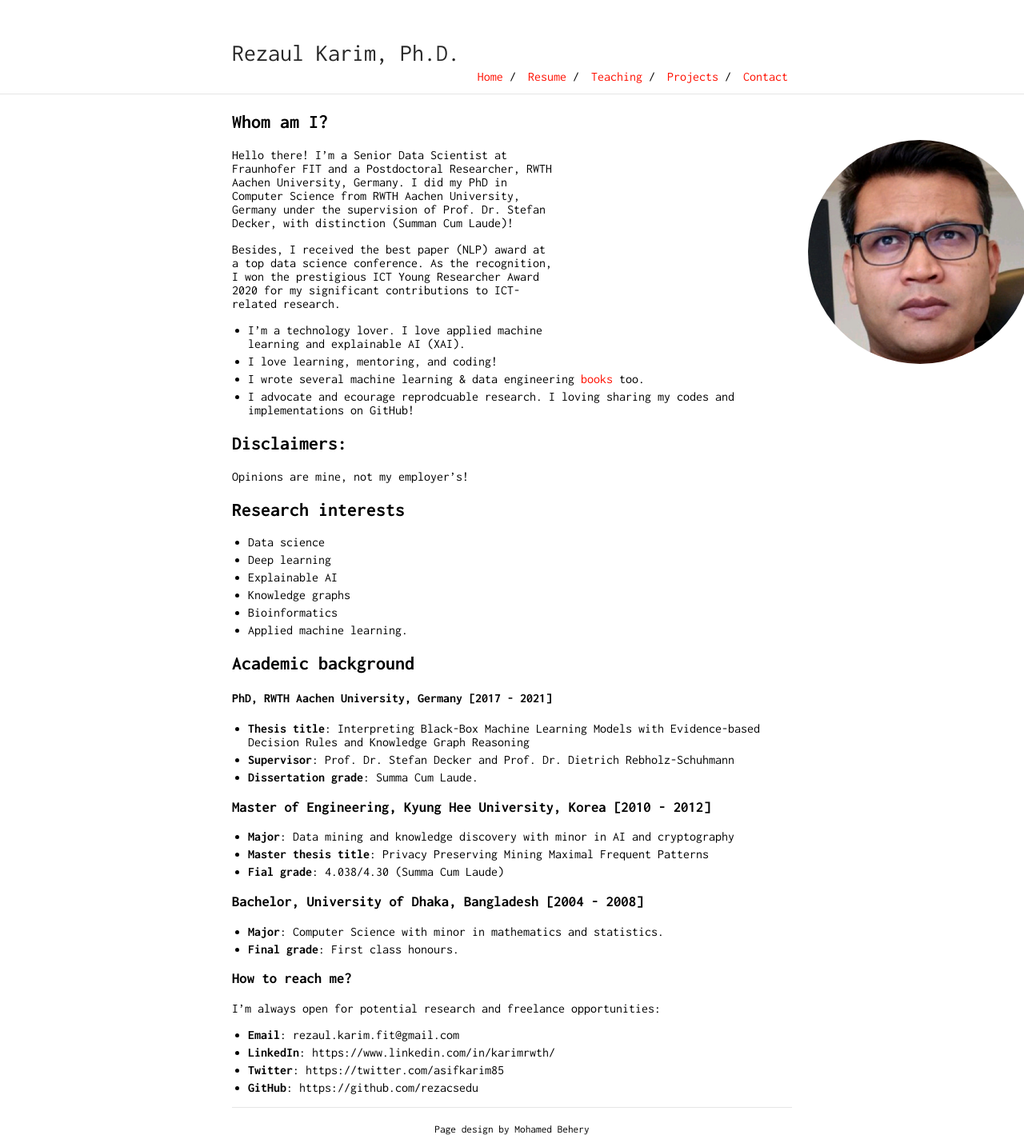
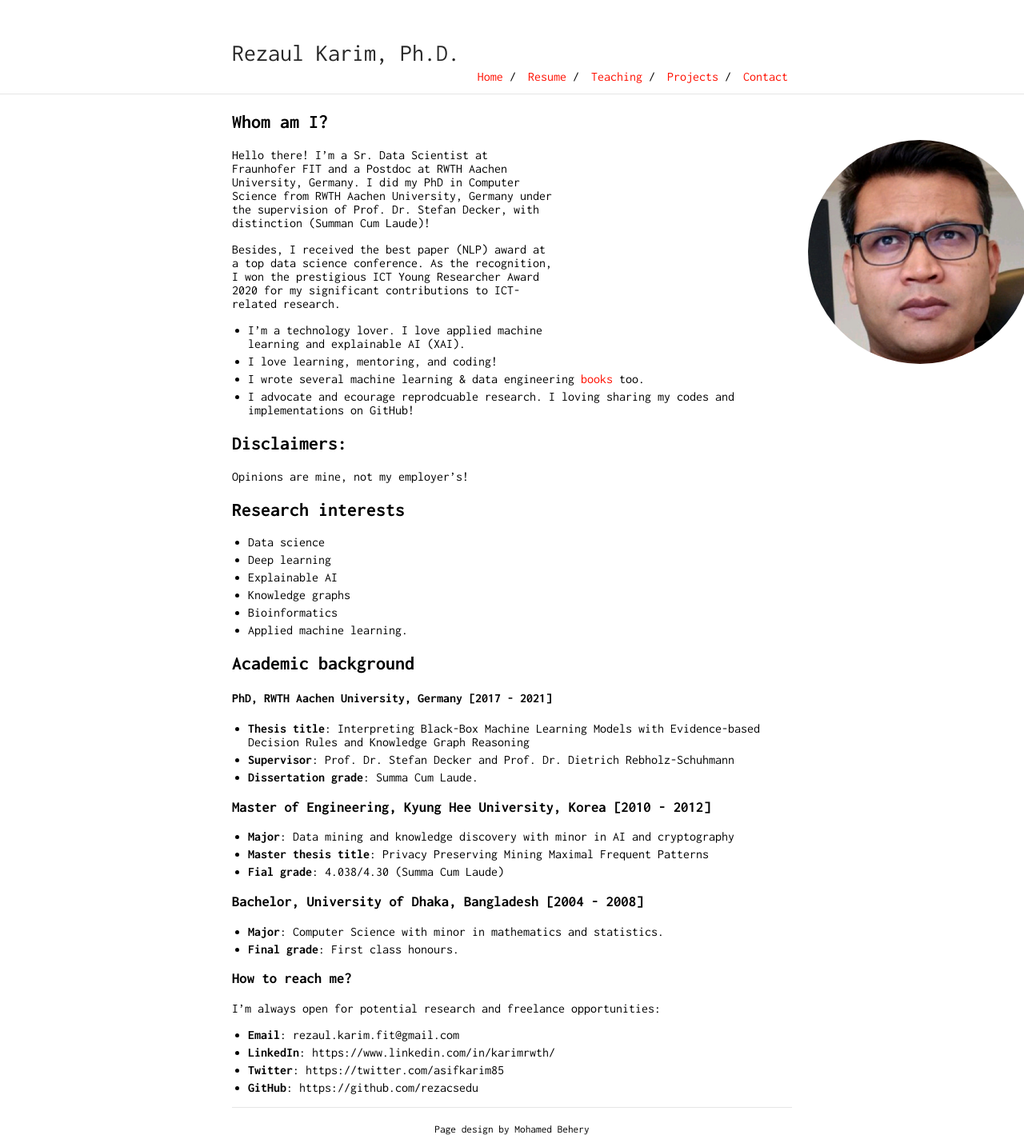
Before and after one commit to rezacsedu/rezacsedu.github.io, a Jekyll site: the page built from index.md, in a window 1280 px wide. Shown: the whole page at 80% size. Built offline with Jekyll 4.4.1, drawn with Linux system fonts in a browser that asks for light colours; our own code applies the rules of GitHub Pages for plain Markdown files.

Commit message:
Update index.md

```diff
--- a/index.md
+++ b/index.md
@@ -2,7 +2,7 @@
 
 <img class="profile-picture" src="img/1664312512000.jpg" width="200">
 
-Hello there! I'm a Senior Data Scientist at Fraunhofer FIT and a Postdoctoral Researcher, RWTH Aachen University, Germany. I did my PhD in Computer Science from RWTH Aachen University, Germany under the supervision of Prof. Dr. Stefan Decker, with distinction (Summan Cum Laude)!
+Hello there! I'm a Sr. Data Scientist at Fraunhofer FIT and a Postdoc at RWTH Aachen University, Germany. I did my PhD in Computer Science from RWTH Aachen University, Germany under the supervision of Prof. Dr. Stefan Decker, with distinction (Summan Cum Laude)!
 
 Besides, I received the best paper (NLP) award at a top data science conference. As the recognition, I won the prestigious ICT Young Researcher Award 2020 for my significant contributions to ICT-related research.
 
```
